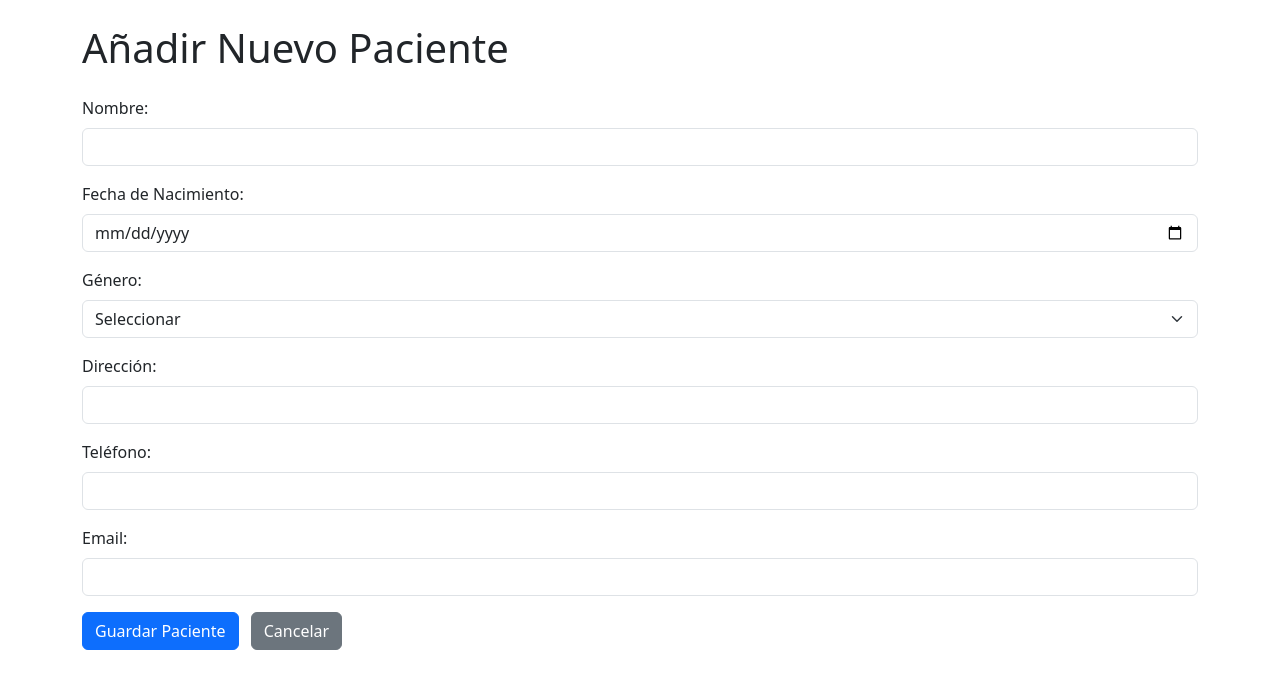
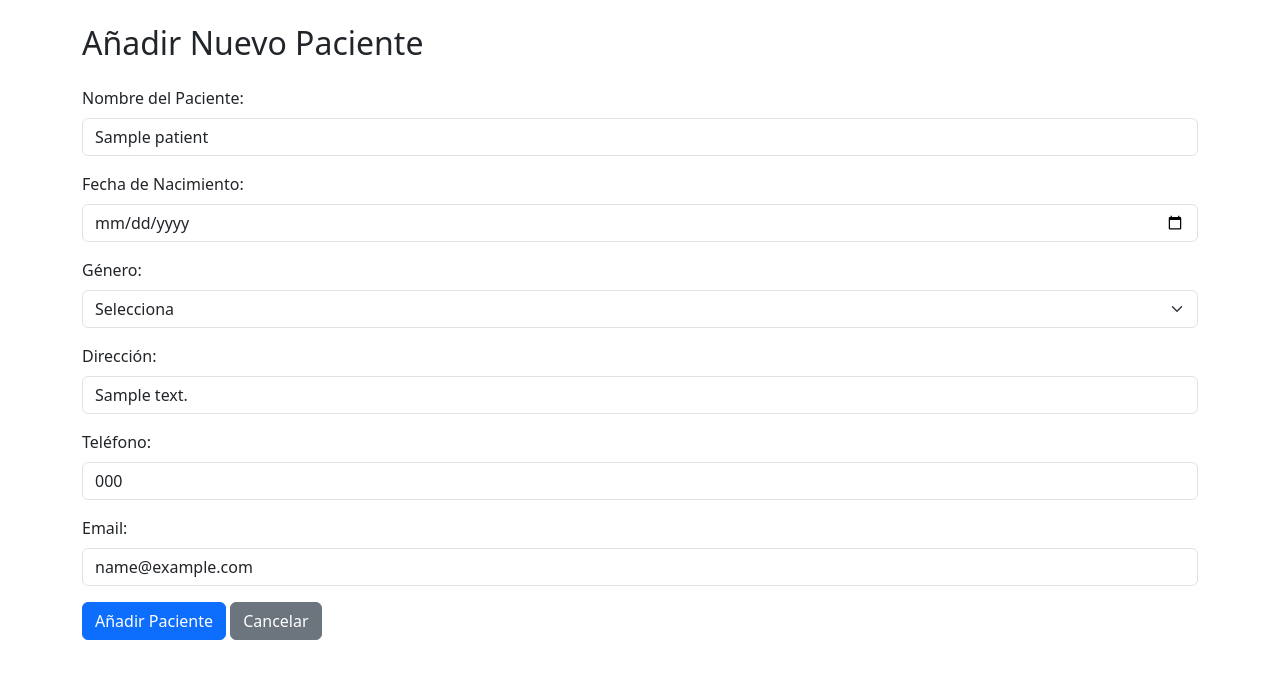
Before and after one commit to Exodo77/consultorio-gemas, a Python web app: template templates/add_patient.html in a window 1280 px wide. Shown: the part 56-745 px from the top of the page. Run offline with Jinja, Linux system fonts and the light colour scheme; the template is opened without the code that fills it: most values are stand-ins (such as "Sample title", 1, 10 or a date in 2020).

```diff
--- a/templates/add_patient.html
+++ b/templates/add_patient.html
@@ -3,38 +3,39 @@
 {% block title %}Añadir Paciente{% endblock %}
 
 {% block content %}
-<h1 class="mb-4">Añadir Nuevo Paciente</h1>
-<form method="post">
+<h2 class="mb-4">Añadir Nuevo Paciente</h2>
+
+<form method="post" action="{{ url_for('add_patient') }}">
     <div class="mb-3">
-        <label for="name" class="form-label">Nombre:</label>
-        <input type="text" class="form-control" id="name" name="name" required>
+        <label for="name" class="form-label">Nombre del Paciente:</label>
+        <input type="text" class="form-control" id="name" name="name" value="{{ patient.name if patient else '' }}" required>
     </div>
     <div class="mb-3">
         <label for="dob" class="form-label">Fecha de Nacimiento:</label>
-        <input type="date" class="form-control" id="dob" name="dob">
+        <input type="date" class="form-control" id="dob" name="dob" value="{{ patient.dob if patient else '' }}" required>
     </div>
     <div class="mb-3">
         <label for="gender" class="form-label">Género:</label>
-        <select class="form-select" id="gender" name="gender">
-            <option value="">Seleccionar</option>
-            <option value="Masculino">Masculino</option>
-            <option value="Femenino">Femenino</option>
-            <option value="Otro">Otro</option>
+        <select class="form-select" id="gender" name="gender" required>
+            <option value="">Selecciona</option>
+            <option value="Masculino" {% if patient and patient.gender == 'Masculino' %}selected{% endif %}>Masculino</option>
+            <option value="Femenino" {% if patient and patient.gender == 'Femenino' %}selected{% endif %}>Femenino</option>
+            <option value="Otro" {% if patient and patient.gender == 'Otro' %}selected{% endif %}>Otro</option>
         </select>
     </div>
     <div class="mb-3">
         <label for="address" class="form-label">Dirección:</label>
-        <input type="text" class="form-control" id="address" name="address">
+        <input type="text" class="form-control" id="address" name="address" value="{{ patient.address if patient else '' }}">
     </div>
     <div class="mb-3">
         <label for="phone" class="form-label">Teléfono:</label>
-        <input type="text" class="form-control" id="phone" name="phone">
+        <input type="tel" class="form-control" id="phone" name="phone" value="{{ patient.phone if patient else '' }}">
     </div>
     <div class="mb-3">
         <label for="email" class="form-label">Email:</label>
-        <input type="email" class="form-control" id="email" name="email">
+        <input type="email" class="form-control" id="email" name="email" value="{{ patient.email if patient else '' }}">
     </div>
-    <button type="submit" class="btn btn-primary">Guardar Paciente</button>
-    <a href="{{ url_for('index') }}" class="btn btn-secondary ms-2">Cancelar</a> {# ms-2 añade margen a la izquierda #}
+    <button type="submit" class="btn btn-primary">Añadir Paciente</button>
+    <a href="{{ url_for('index') }}" class="btn btn-secondary">Cancelar</a>
 </form>
 {% endblock %}
```
Also changed, not shown: app.py (+35 -28 lines), templates/add_medical_record.html (+7 -6 lines), templates/edit_medical_record.html (+6 -5 lines), templates/edit_patient.html (+7 -7 lines).
